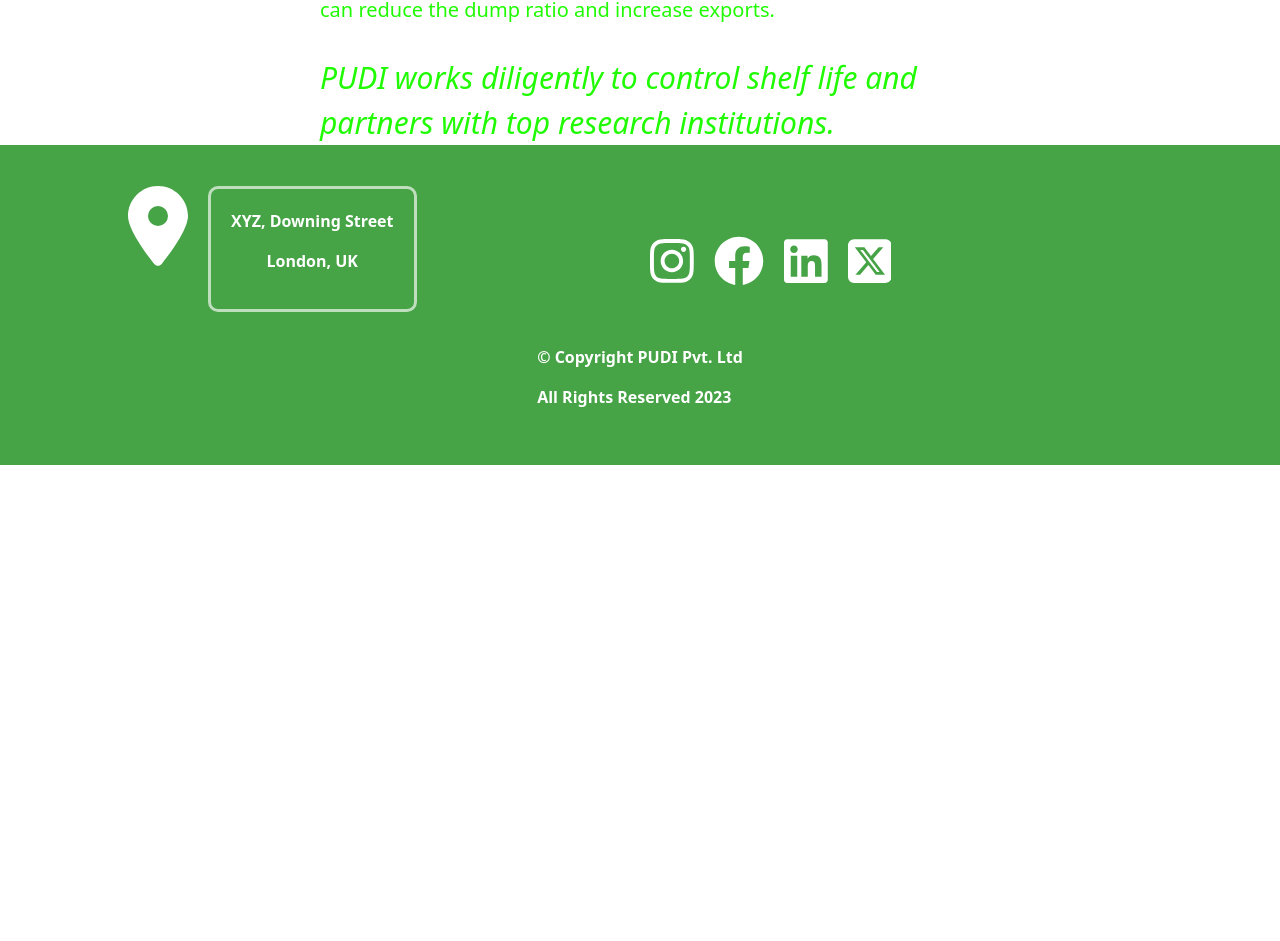
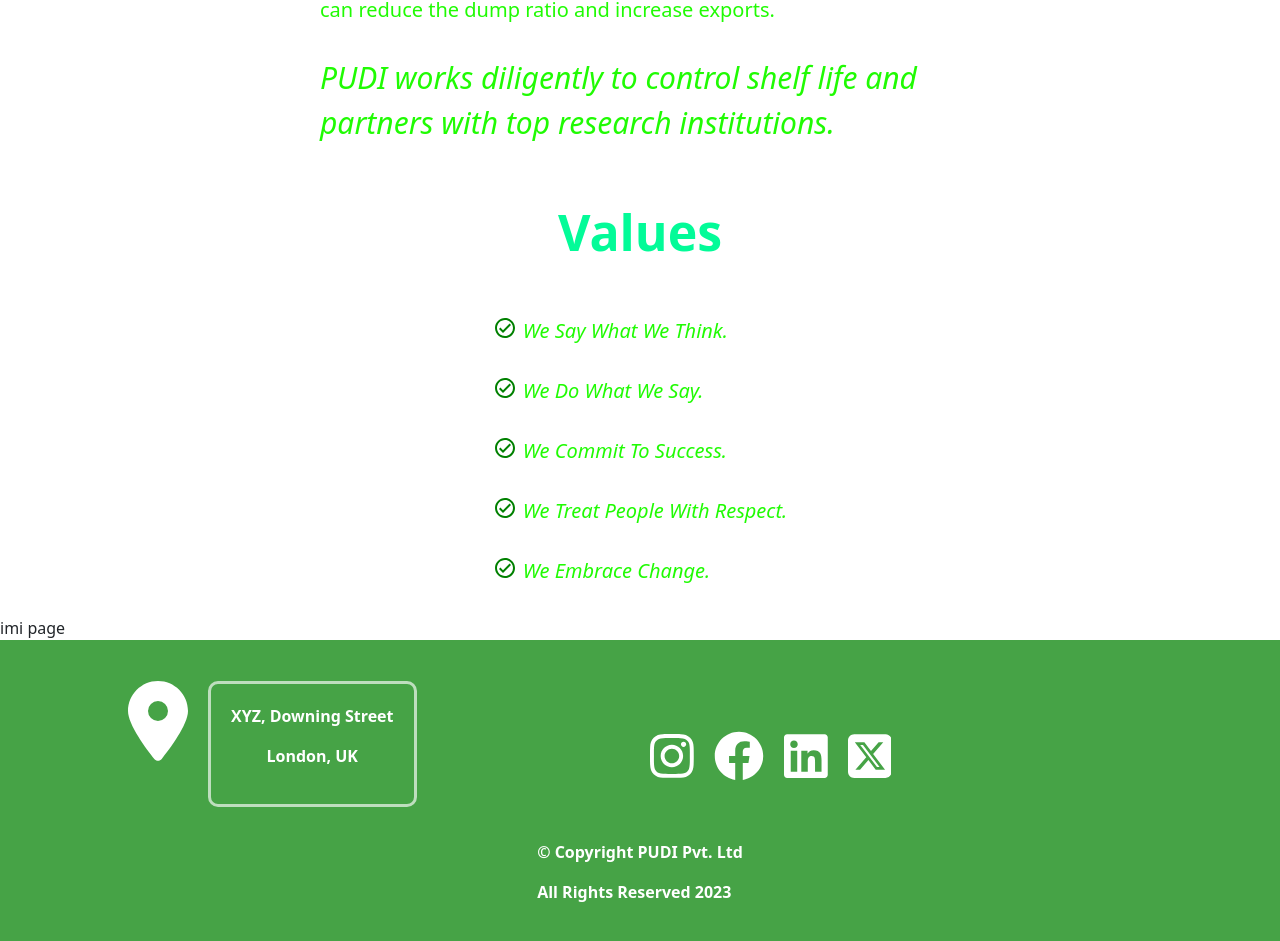
Before and after one commit to Hardikaz/PUDI, a React (Create React App) app in the folder pudi-app/: page /our-team in a window 1280 px wide. Shown: the part 1190-2131 px from the top of the page. Before the commit the page ends 1655 px from the top, so only its background shows below. Built offline with nearby package versions, Linux system fonts and the light colour scheme.

Commit message:
VAlues page added

```diff
--- a/pudi-app/src/App.css
+++ b/pudi-app/src/App.css
@@ -456,7 +456,7 @@ display: flex;
     background-color: rgb(234, 253, 230);
     border-top: 5px solid var(--theme_color);
     border-bottom: 5px solid var(--theme_color);
-    height: 70vh;
+    height: 71vh;
     width: 30vw;
     padding: 30px;
     box-shadow: 0 4px 8px 0 rgba(0, 0, 0, 0.2), 0 6px 20px 0 rgba(0, 0, 0, 0.19);
@@ -789,3 +789,35 @@ display: flex;
   font-size: 30px;
   font-style: italic;
 }
+
+/* Values */
+
+.valuesPage{
+
+  display: flex;
+  flex-direction: column;
+  align-items: center;
+}
+.valuesPage-heading{
+  margin-top: 50px;
+  color: var(--theme_color);
+  font-size: 50px;
+  font-weight: bold;
+  text-align: center;
+}
+
+.values-list{
+  display: grid;
+  grid-template-columns: 20px auto;
+  gap: 10px;
+  margin: 30px;
+  font-size: 20px;
+  color: var(--text_color);
+  font-weight: 500;
+  font-style: oblique;
+}
+
+.values-list svg{
+  color: green;
+  font-size: 50px;
+}
--- a/pudi-app/src/Components/ourTeam.jsx
+++ b/pudi-app/src/Components/ourTeam.jsx
@@ -1,6 +1,10 @@
 import Profile1 from '../Components/Assets/profile-pic.png'
 
 import Profile2 from '../Components/Assets/profile-pic2.png'
+
+import Vimi from './visionmissionpage'
+
+import Values from './values'
 
 const ourTeam = () => {
     return (
@@ -65,6 +69,8 @@ const ourTeam = () => {
 
 
         </div>
+        <Values />
+        <Vimi />
        </>
     )
 }
--- /dev/null
+++ b/pudi-app/src/Components/values.jsx
@@ -0,0 +1,44 @@
+
+const values = () => {
+    return (
+        <>
+            <div className="valuesPage">
+                <div className="valuesPage-heading">
+                    <p>Values</p>
+                </div>
+                <div className="valuesPage-grid">
+
+                <div className="values-list">
+                <svg xmlns="http://www.w3.org/2000/svg" width="24" height="24" viewBox="0 0 24 24"><path fill="currentColor" d="M12 2C6.5 2 2 6.5 2 12s4.5 10 10 10s10-4.5 10-10S17.5 2 12 2m0 18c-4.41 0-8-3.59-8-8s3.59-8 8-8s8 3.59 8 8s-3.59 8-8 8m4.59-12.42L10 14.17l-2.59-2.58L6 13l4 4l8-8z"/></svg>
+                <span>We Say What We Think.</span>
+                </div>
+
+                <div className="values-list">
+                <svg xmlns="http://www.w3.org/2000/svg" width="24" height="24" viewBox="0 0 24 24"><path fill="currentColor" d="M12 2C6.5 2 2 6.5 2 12s4.5 10 10 10s10-4.5 10-10S17.5 2 12 2m0 18c-4.41 0-8-3.59-8-8s3.59-8 8-8s8 3.59 8 8s-3.59 8-8 8m4.59-12.42L10 14.17l-2.59-2.58L6 13l4 4l8-8z"/></svg>
+                <span>We Do What We Say.</span>
+                </div>
+
+                <div className="values-list">
+                <svg xmlns="http://www.w3.org/2000/svg" width="24" height="24" viewBox="0 0 24 24"><path fill="currentColor" d="M12 2C6.5 2 2 6.5 2 12s4.5 10 10 10s10-4.5 10-10S17.5 2 12 2m0 18c-4.41 0-8-3.59-8-8s3.59-8 8-8s8 3.59 8 8s-3.59 8-8 8m4.59-12.42L10 14.17l-2.59-2.58L6 13l4 4l8-8z"/></svg>
+                <span>We Commit To Success.</span>
+                </div>
+
+                <div className="values-list">
+                <svg xmlns="http://www.w3.org/2000/svg" width="24" height="24" viewBox="0 0 24 24"><path fill="currentColor" d="M12 2C6.5 2 2 6.5 2 12s4.5 10 10 10s10-4.5 10-10S17.5 2 12 2m0 18c-4.41 0-8-3.59-8-8s3.59-8 8-8s8 3.59 8 8s-3.59 8-8 8m4.59-12.42L10 14.17l-2.59-2.58L6 13l4 4l8-8z"/></svg>
+                <span>We Treat People With Respect.</span>
+                </div>
+
+                <div className="values-list">
+                <svg xmlns="http://www.w3.org/2000/svg" width="24" height="24" viewBox="0 0 24 24"><path fill="currentColor" d="M12 2C6.5 2 2 6.5 2 12s4.5 10 10 10s10-4.5 10-10S17.5 2 12 2m0 18c-4.41 0-8-3.59-8-8s3.59-8 8-8s8 3.59 8 8s-3.59 8-8 8m4.59-12.42L10 14.17l-2.59-2.58L6 13l4 4l8-8z"/></svg>
+                <span>We Embrace Change.</span>
+                </div>
+
+                </div>
+
+            </div>
+
+        </>
+    )
+}
+
+export default values
--- /dev/null
+++ b/pudi-app/src/Components/visionmissionpage.jsx
@@ -0,0 +1,10 @@
+
+const vimi = () => {
+    return (
+        <>
+        <div>imi page</div>
+        </>
+    )
+}
+
+export default vimi
```
